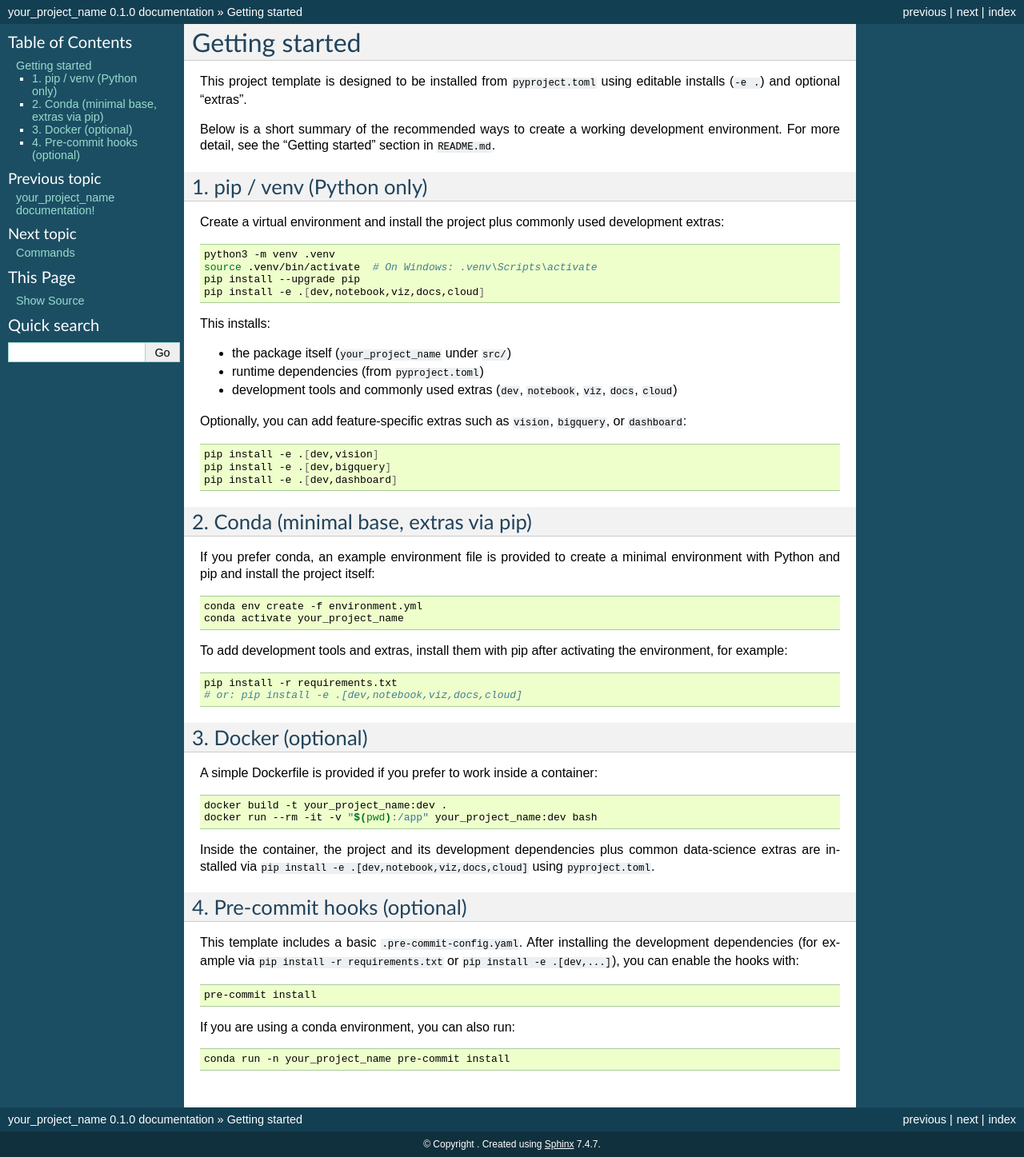
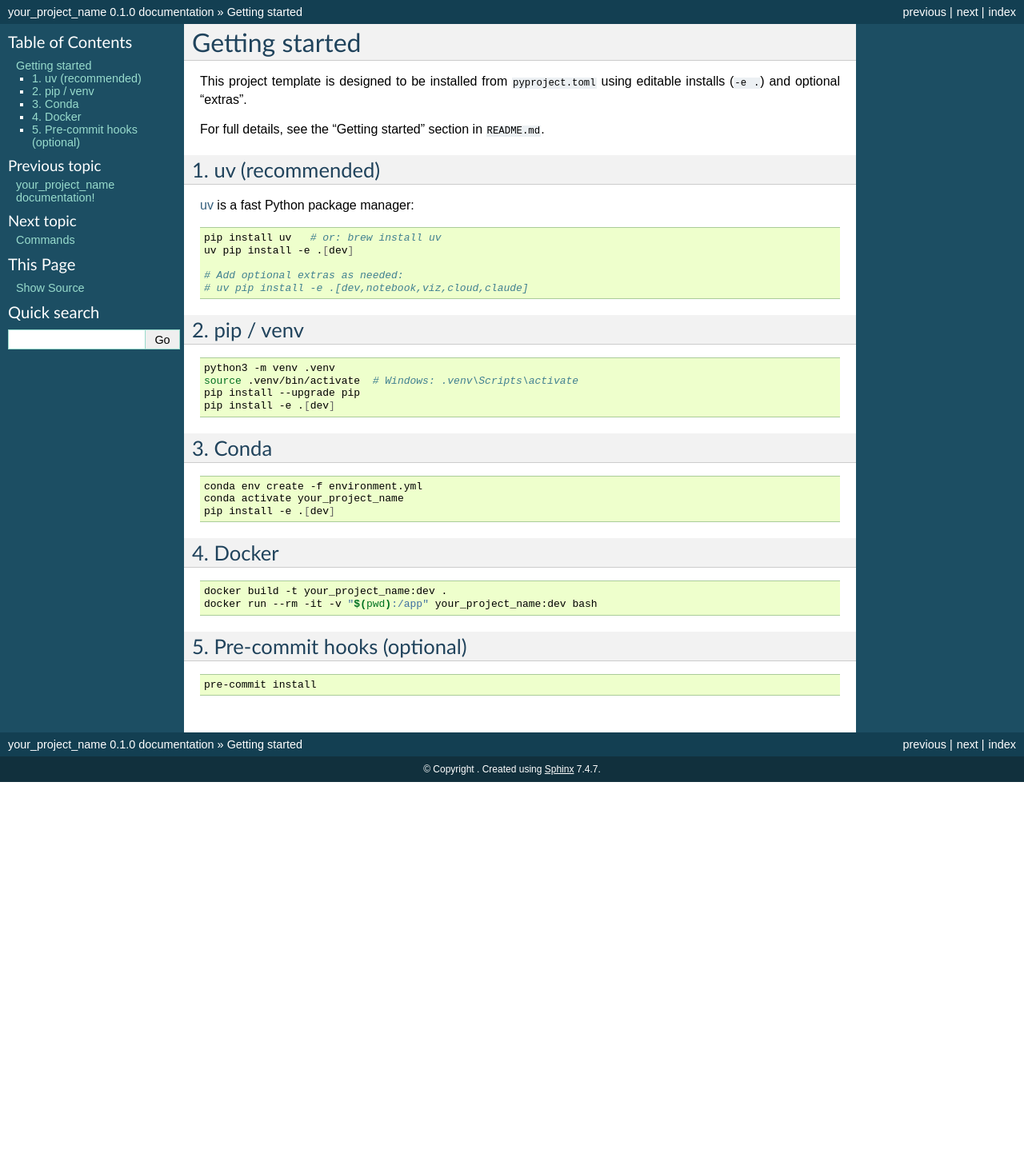
Before and after one commit to odajapan/ai-project-template, a Sphinx documentation site: the page built from docs/getting-started.rst, in a window 1280 px wide. Shown: the whole page at 80% size. Built offline with Sphinx 7.4.7, drawn with Linux system fonts in a browser that asks for light colours; after the commit the page ends 978 px from its top, so only the background shows below that.

Commit message:
chore: clean up template noise and update tooling references
- Remove IMPROVEMENTS.md (template dev history, not for derived projects)
- Remove data/.gitkeep files (data/ is gitignored; structure documented in README)
- Update docs/getting-started.rst: add uv as recommended option, remove
  stale pip/requirements.txt references
- Update Dockerfile: replace pip with uv for faster dependency installation

Co-Authored-By: Claude Sonnet 4.6 <noreply@anthropic.com>

```diff
--- a/docs/getting-started.rst
+++ b/docs/getting-started.rst
@@ -4,90 +4,56 @@ Getting started
 This project template is designed to be installed from ``pyproject.toml``
 using editable installs (``-e .``) and optional "extras".
 
-Below is a short summary of the recommended ways to create a working
-development environment. For more detail, see the "Getting started" section
-in ``README.md``.
+For full details, see the "Getting started" section in ``README.md``.
 
 
-1. pip / venv (Python only)
----------------------------
+1. uv (recommended)
+--------------------
 
-Create a virtual environment and install the project plus commonly used
-development extras:
+`uv <https://docs.astral.sh/uv/>`_ is a fast Python package manager:
+
+.. code-block:: bash
+
+   pip install uv   # or: brew install uv
+   uv pip install -e .[dev]
+
+   # Add optional extras as needed:
+   # uv pip install -e .[dev,notebook,viz,cloud,claude]
+
+
+2. pip / venv
+-------------
 
 .. code-block:: bash
 
    python3 -m venv .venv
-   source .venv/bin/activate  # On Windows: .venv\Scripts\activate
+   source .venv/bin/activate  # Windows: .venv\Scripts\activate
    pip install --upgrade pip
-   pip install -e .[dev,notebook,viz,docs,cloud]
-
-This installs:
-
-* the package itself (``your_project_name`` under ``src/``)
-* runtime dependencies (from ``pyproject.toml``)
-* development tools and commonly used extras (``dev``, ``notebook``,
-  ``viz``, ``docs``, ``cloud``)
-
-Optionally, you can add feature-specific extras such as ``vision``,
-``bigquery``, or ``dashboard``:
-
-.. code-block:: bash
-
-   pip install -e .[dev,vision]
-   pip install -e .[dev,bigquery]
-   pip install -e .[dev,dashboard]
+   pip install -e .[dev]
 
 
-2. Conda (minimal base, extras via pip)
---------------------------------------
-
-If you prefer conda, an example environment file is provided to create a
-minimal environment with Python and pip and install the project itself:
+3. Conda
+--------
 
 .. code-block:: bash
 
    conda env create -f environment.yml
    conda activate your_project_name
-
-To add development tools and extras, install them with pip after activating
-the environment, for example:
-
-.. code-block:: bash
-
-   pip install -r requirements.txt
-   # or: pip install -e .[dev,notebook,viz,docs,cloud]
+   pip install -e .[dev]
 
 
-3. Docker (optional)
---------------------
-
-A simple Dockerfile is provided if you prefer to work inside a container:
+4. Docker
+---------
 
 .. code-block:: bash
 
    docker build -t your_project_name:dev .
    docker run --rm -it -v "$(pwd):/app" your_project_name:dev bash
 
-Inside the container, the project and its development dependencies plus
-common data-science extras are installed via
-``pip install -e .[dev,notebook,viz,docs,cloud]`` using ``pyproject.toml``.
 
-
-4. Pre-commit hooks (optional)
+5. Pre-commit hooks (optional)
 -------------------------------
-
-This template includes a basic ``.pre-commit-config.yaml``. After installing
-the development dependencies (for example via ``pip install -r
-requirements.txt`` or ``pip install -e .[dev,...]``), you can enable the
-hooks with:
 
 .. code-block:: bash
 
    pre-commit install
-
-If you are using a conda environment, you can also run:
-
-.. code-block:: bash
-
-   conda run -n your_project_name pre-commit install
```
Also changed, not shown: IMPROVEMENTS.md (deleted, +0 -88 lines), 1 other file.
